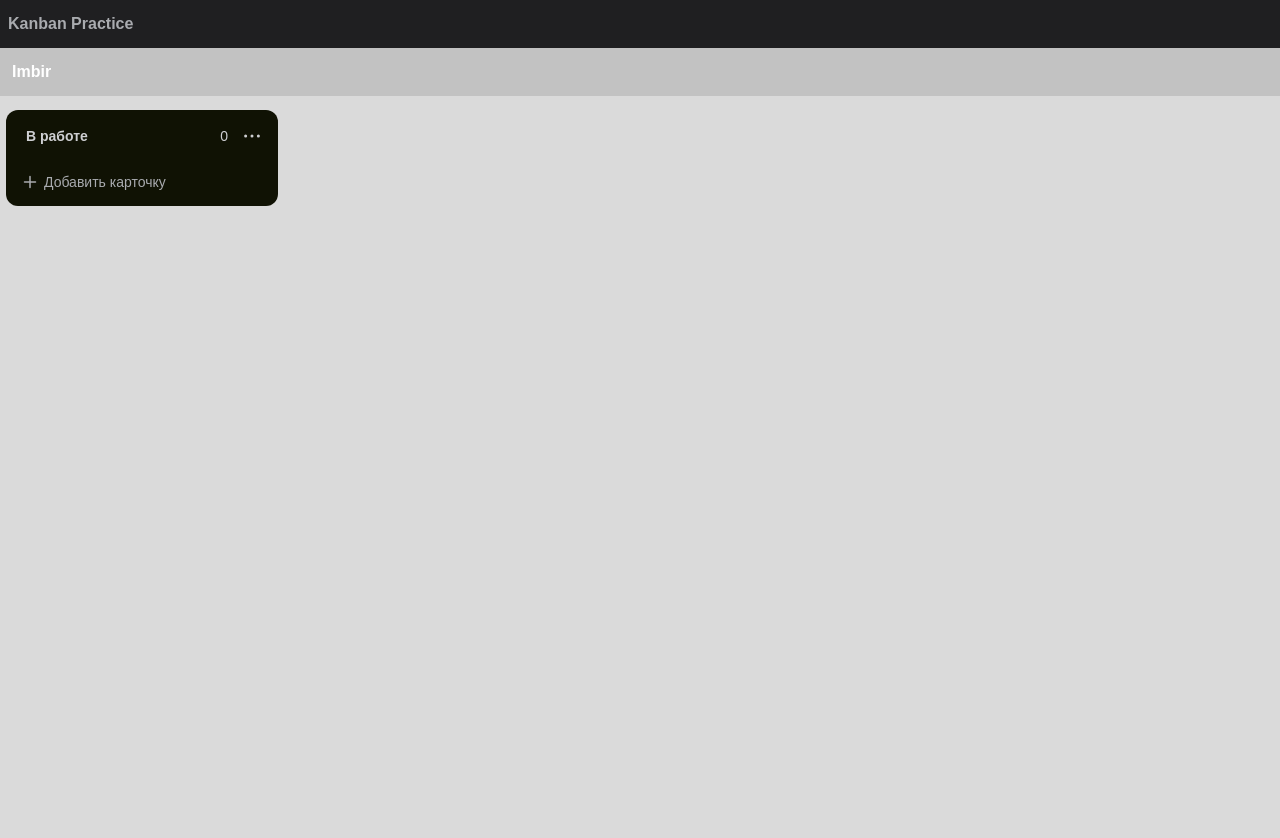
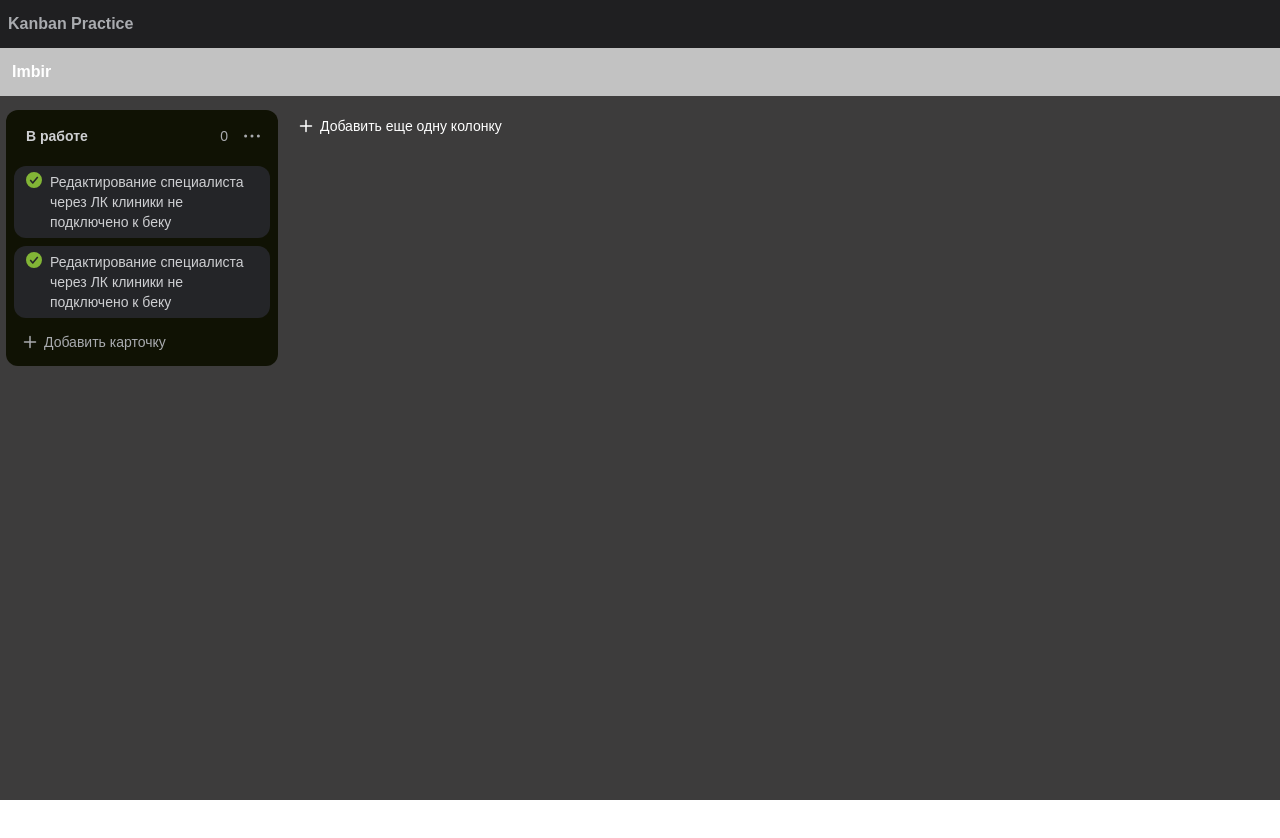
Before and after one commit to Seitek2002/kanban-practice, a Next.js app: page / in a window 1280 px wide. Shown: the top 838 px of the page. After the commit the page ends 800 px from the top, so only its background shows below. Built offline with nearby package versions, Linux system fonts and the light colour scheme.

Commit message:
chore: add template

```diff
--- a/src/app/page.tsx
+++ b/src/app/page.tsx
@@ -2,25 +2,75 @@ import { DotsThreeIcon, PlusIcon } from '@phosphor-icons/react/dist/ssr';
 
 export default function Home() {
   return (
-    <div className=''>
+    <div className='flex-1 flex flex-col'>
       <header className='p-2 bg-[#1f1f21] h-12 flex items-center'>
         <h2 className='text-[#A9ABAF] font-semibold'>Kanban Practice</h2>
       </header>
       <div className='bg-[#0000003d] text-white p-3 font-bold'>
         <h2>Imbir</h2>
       </div>
-      <ul className='px-1.5 py-3.5 flex text-sm bg-[#dadada] min-h-screen'>
+      <ul className='px-1.5 py-3.5 gap-3 flex text-sm bg-[#3d3c3c] flex-1'>
         <li>
           <div className='w-68 max-h-full rounded-xl bg-[#101204] text-[#cecfd2]'>
             <header className='flex items-center p-2'>
               <h2 className='flex-1 min-h-5 py-1.5 pl-3 pr-2 font-semibold'>
                 В работе
               </h2>
-              <div className='counter mx-1.5'>0</div>
+              <div className='counter mx-1.5 text-[#A9ABAF]'>0</div>
               <button className='p-1.5 cursor-pointer hover:bg-[#E3E4F21F] active:bg-[#E5E9F640] rounded-lg'>
-                <DotsThreeIcon size={24} weight='bold' />
+                <DotsThreeIcon size={24} weight='bold' color='#A9ABAF' />
               </button>
             </header>
+            <div className='mx-1 p-1 flex flex-col gap-2'>
+              <div className='bg-[#242528] rounded-xl px-3 py-1.5'>
+                <div className='flex items-start gap-2'>
+                  <div className='overflow-hidden h-4 shrink-0'>
+                    <svg
+                      fill='none'
+                      viewBox='0 0 16 16'
+                      role='presentation'
+                      className='h-4 text-[#82B536]'
+                    >
+                      <path
+                        fill='currentcolor'
+                        fillRule='evenodd'
+                        d='M8 0a8 8 0 1 1 0 16A8 8 0 0 1 8 0M6.75 9.828 4.826 7.52l-1.152.96 2.5 3a.75.75 0 0 0 1.152 0l5-6-1.152-.96z'
+                        clipRule='evenodd'
+                      ></path>
+                    </svg>
+                    <div className='rounded-lg size-4 border border-[#A9ABAF] shrink-0 hover:opacity-50 active:-margin-y-10 cursor-pointer'></div>
+                  </div>
+                  <p>
+                    Редактирование специалиста через ЛК клиники не подключено к
+                    беку
+                  </p>
+                </div>
+              </div>
+              <div className='bg-[#242528] rounded-xl px-3 py-1.5'>
+                <div className='flex items-start gap-2'>
+                  <div className='overflow-hidden h-4 shrink-0'>
+                    <svg
+                      fill='none'
+                      viewBox='0 0 16 16'
+                      role='presentation'
+                      className='h-4 text-[#82B536]'
+                    >
+                      <path
+                        fill='currentcolor'
+                        fillRule='evenodd'
+                        d='M8 0a8 8 0 1 1 0 16A8 8 0 0 1 8 0M6.75 9.828 4.826 7.52l-1.152.96 2.5 3a.75.75 0 0 0 1.152 0l5-6-1.152-.96z'
+                        clipRule='evenodd'
+                      ></path>
+                    </svg>
+                    <div className='rounded-lg size-4 border border-[#A9ABAF] shrink-0 hover:opacity-50 active:-margin-y-10 cursor-pointer'></div>
+                  </div>
+                  <p>
+                    Редактирование специалиста через ЛК клиники не подключено к
+                    беку
+                  </p>
+                </div>
+              </div>
+            </div>
             <footer className='px-2 py-1 pb-2'>
               <button className='flex w-full items-center gap-1.5 px-2 py-1.5 font-medium text-[#A9ABAF] hover:bg-[#E3E4F21F] active:bg-[#E5E9F640] active:text-[#CECFD2] cursor-pointer rounded-lg'>
                 <PlusIcon size={16} weight='bold' />
@@ -29,6 +79,12 @@ export default function Home() {
             </footer>
           </div>
         </li>
+        <li>
+          <button className='flex w-68 items-center gap-1.5 px-2 py-1.5 font-medium text-white hover:bg-[#E3E4F21F] active:bg-[#E5E9F640] active:text-[#CECFD2] cursor-pointer rounded-lg'>
+            <PlusIcon size={16} weight='bold' />
+            Добавить еще одну колонку
+          </button>
+        </li>
       </ul>
     </div>
   );
```
